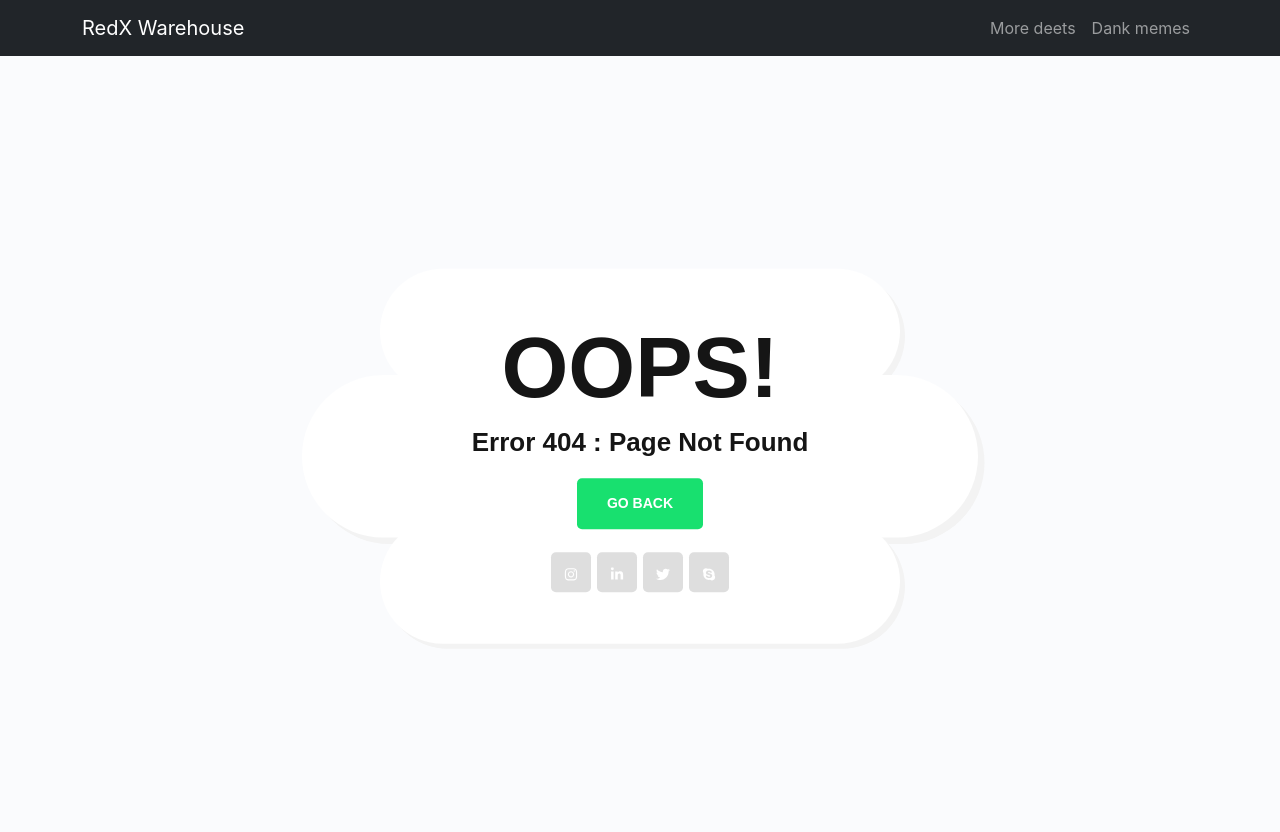
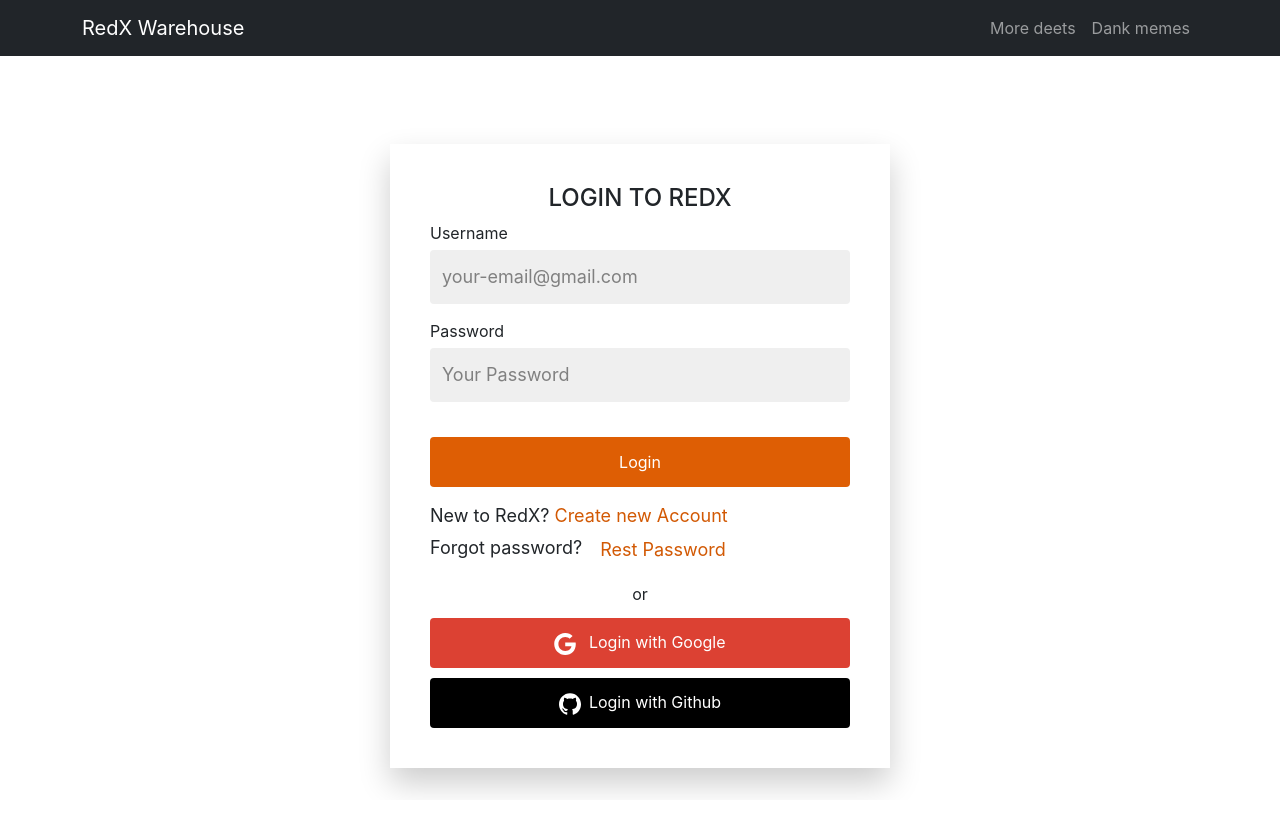
Before and after one commit to uttamsdev/redx-warehouse, a React (Create React App) app: page /login in a window 1280 px wide. Before the commit this address had no page. Shown: the top 832 px of the page. After the commit the page ends 800 px from the top, so only its background shows below. Built offline with nearby package versions, Linux system fonts and the light colour scheme.

Commit message:
social login & login page done

```diff
--- a/src/App.js
+++ b/src/App.js
@@ -2,6 +2,8 @@
 import "./App.css";
 import Header from "./Pages/Home/Header/Header";
 import Home from "./Pages/Home/Home/Home";
+import Login from "./Pages/Login/Login/Login";
+import Register from "./Pages/Login/Register/Register";
 import NotFound from "./Pages/NotFound/NotFound";
 
 function App() {
@@ -11,6 +13,8 @@
       <Routes>
         <Route path="/" element={<Home></Home>}></Route>
         <Route path="/home" element={<Home></Home>}></Route>
+        <Route path="/login" element={<Login></Login>}></Route>
+        <Route path="/register" element={<Register></Register>}></Route>
         <Route path="*" element={<NotFound></NotFound>}></Route>
       </Routes>
     </div>
--- a/src/Pages/Home/Banner/Banner.js
+++ b/src/Pages/Home/Banner/Banner.js
@@ -13,7 +13,7 @@
   return (
     <Carousel activeIndex={index} onSelect={handleSelect}>
       <Carousel.Item>
-        <img
+        <img height={810}
           className="d-block w-100"
           src={slider1}
           alt="First slide"
@@ -24,7 +24,7 @@
         </Carousel.Caption>
       </Carousel.Item>
       <Carousel.Item>
-        <img
+        <img height={810}
           className="d-block w-100"
           src={slider2}
           alt="Second slide"
@@ -36,7 +36,7 @@
         </Carousel.Caption>
       </Carousel.Item>
       <Carousel.Item>
-        <img
+        <img height={810}
           className="d-block w-100"
           src={slider3}
           alt="Third slide"
--- /dev/null
+++ b/src/Pages/Login/Login/Login.css
@@ -0,0 +1,63 @@
+.login-container{
+    margin-top: 88px;
+    display: flex;
+    justify-content: center;
+    align-items: center;
+}
+.login-area{
+    width: 500px;
+    padding: 40px;
+    box-shadow: 0 15px 30px 0 rgb(0 0 0 / 20%);
+}
+.login-area h4{
+    text-align: center;
+}
+.login-items{
+    display: flex;
+    flex-direction: column;
+}
+label{
+    margin-bottom: 5px;
+}
+.a{
+    text-decoration: none;
+    color: #d25904;
+    font-size: 18px;
+}
+.login-container .p{
+    margin: 0;
+    font-size: 18px;
+}
+.a:hover{
+    color: #ff6c03;
+    text-decoration: underline;
+}
+.login-items .login{
+    border-radius: 4px;
+    height: 54px;
+    background: #efefef;
+    outline: none;
+    border: none;
+    padding: 0.375rem 0.75rem;
+    font-size: 1rem;
+    font-weight: 400;
+    line-height: 1.5;
+    color: #495057;
+    margin-bottom: 15px;
+}
+::placeholder{
+    color: gray;
+    font-size: 18px;
+}
+
+.login-btn{
+    color: #fff;
+    background-color: #de5e04;
+    border-color: #d25904;
+    border: none;
+    /* padding: 5px 0px; */
+    border-radius: 4px;
+    height: 50px;
+    margin-top: 20px;
+    margin-bottom: 15px;
+}
--- /dev/null
+++ b/src/Pages/Login/Login/Login.js
@@ -0,0 +1,26 @@
+import React from 'react';
+import { Link } from 'react-router-dom';
+import SocialLogin from '../../Shared/SocialLogin/SocialLogin';
+import './Login.css'
+
+const Login = () => {
+  return (
+    <div className='login-container'>
+        <div className='login-area'>
+                <h4>LOGIN TO REDX</h4>
+                    <form className='login-items'>
+                    <label htmlFor="username">Username</label>
+                    <input type="email" className='login' name="username" placeholder='your-email@gmail.com' required/>
+                    <label htmlFor="password">Password</label>
+                    <input type="password" className='login' name="password" placeholder="Your Password" required/>
+                    <input type="submit" className='login-btn' value="Login" />
+                    </form>
+                    <p className='p'>New to RedX? <Link className='a' to="/register">Create new Account</Link></p>
+                    <p className='p'>Forgot password? <button className='btn btn-link a'>Rest Password</button></p>
+                    <SocialLogin></SocialLogin>
+        </div>
+    </div>
+  )
+}
+
+export default Login;
--- /dev/null
+++ b/src/Pages/Login/Register/Register.js
@@ -0,0 +1,9 @@
+import React from 'react'
+
+const Register = () => {
+  return (
+    <div>Register</div>
+  )
+}
+
+export default Register;
--- /dev/null
+++ b/src/Pages/Shared/SocialLogin/SocialLogin.css
@@ -0,0 +1,28 @@
+.prompt {
+  text-align: center;
+  margin: 12px 0px;
+}
+.social-login {
+  display: flex;
+  /* justify-content: center; */
+  flex-direction: column;
+}
+.google-signin {
+  background-color: #dc4133;
+  border: none;
+  border-radius: 4px;
+  height: 50px;
+  color: white;
+  margin-bottom: 10px;
+}
+.github-signin {
+  background-color: black;
+  border: none;
+  border-radius: 4px;
+  height: 50px;
+  color: white;
+}
+.social-icon {
+  font-size: 22px;
+  margin-right: 8px;
+}
--- /dev/null
+++ b/src/Pages/Shared/SocialLogin/SocialLogin.js
@@ -0,0 +1,17 @@
+import React from 'react'
+import {ImGoogle,ImGithub} from 'react-icons/im';
+import './SocialLogin.css'
+
+const SocialLogin = () => {
+  return (
+    <div className='social-login-container'>
+        <p className='prompt'>or</p>
+        <div className='social-login'>
+        <button className='google-signin'><ImGoogle className='social-icon'></ImGoogle> Login with Google</button>
+        <button className='github-signin'><ImGithub className='social-icon'></ImGithub>Login with Github</button>
+        </div>
+    </div>
+  )
+}
+
+export default SocialLogin;
```
Also changed, not shown: src/Pages/Login/Register/Register.css (added), src/images/bg_1.jpg (added).
